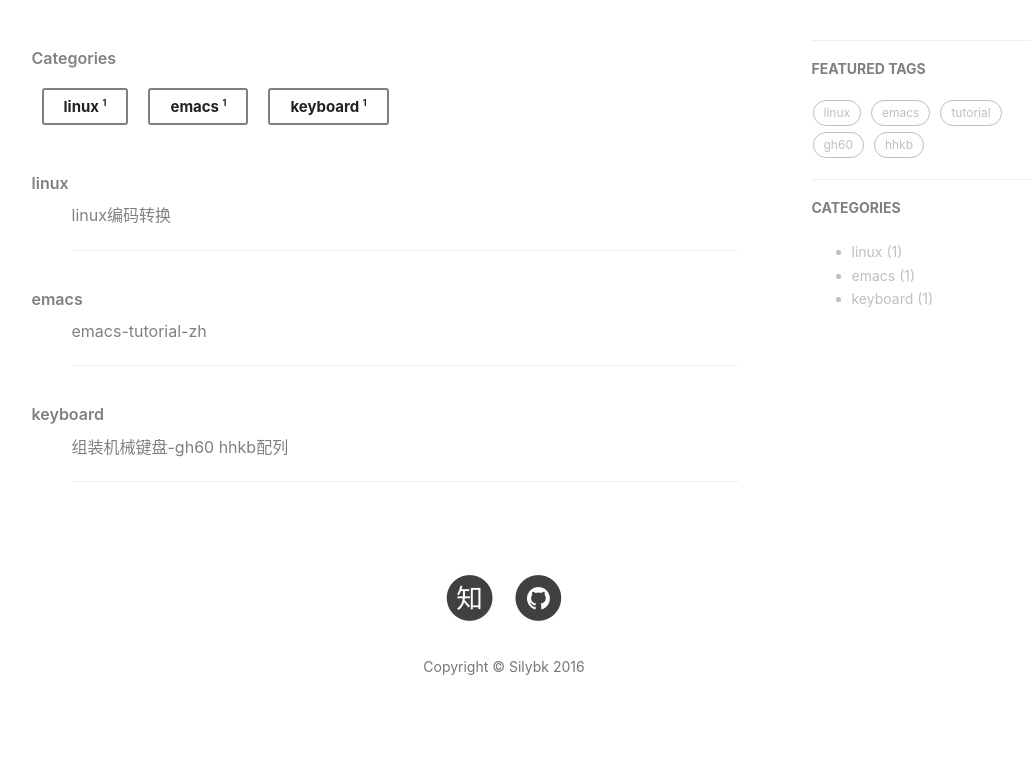
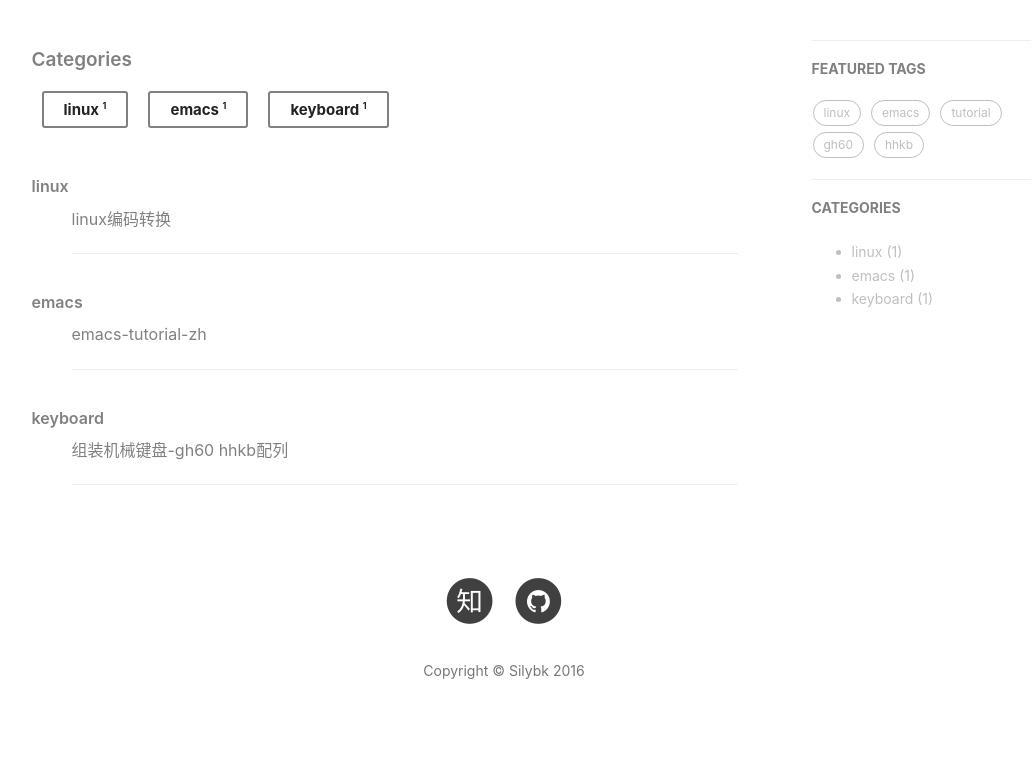
Before and after one commit to silybk/silybk.github.io, a Jekyll site: the page built from categories.html, in a window 1280 px wide. Shown: the part 398-1173 px from the top of the page, without its empty margins (136-1169 px from the left). Built offline with Jekyll 4.4.1, drawn with Linux system fonts in a browser that asks for light colours; nearby versions of some CDN libraries; comment, search, counter and statistics services are not loaded.

Commit message:
Update categories.html

```diff
--- a/categories.html
+++ b/categories.html
@@ -6,7 +6,7 @@ permalink: /categories/
 ---
 <article class="hentry">
 <div class="article">
-    <h6 class="title">{{ page.title }}</h6>
+    <h5 class="title">{{ page.title }}</h5>
     <ul class="categories">
     {% assign categories_list = site.categories %}
     {% for category in categories_list %}
```
